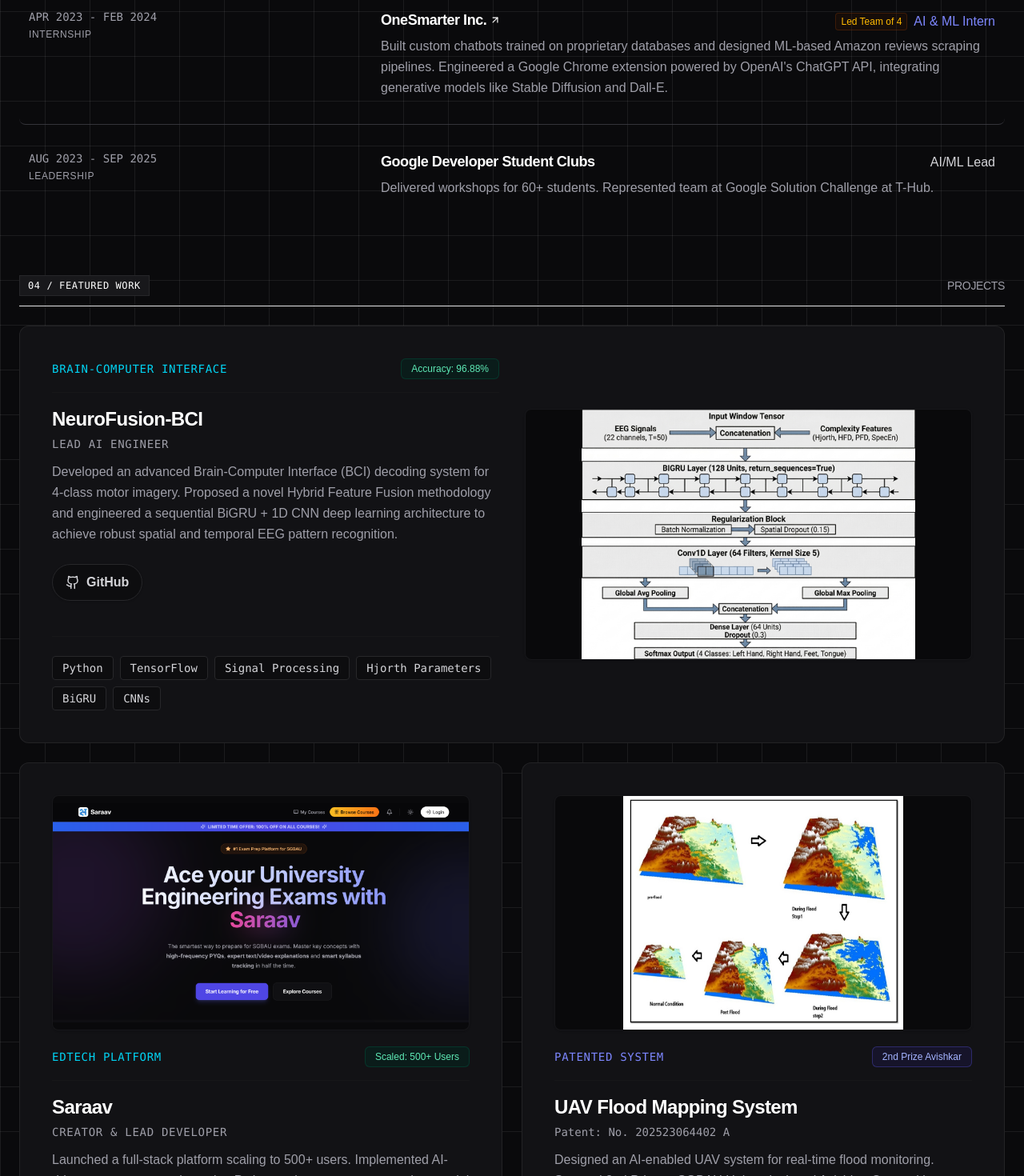
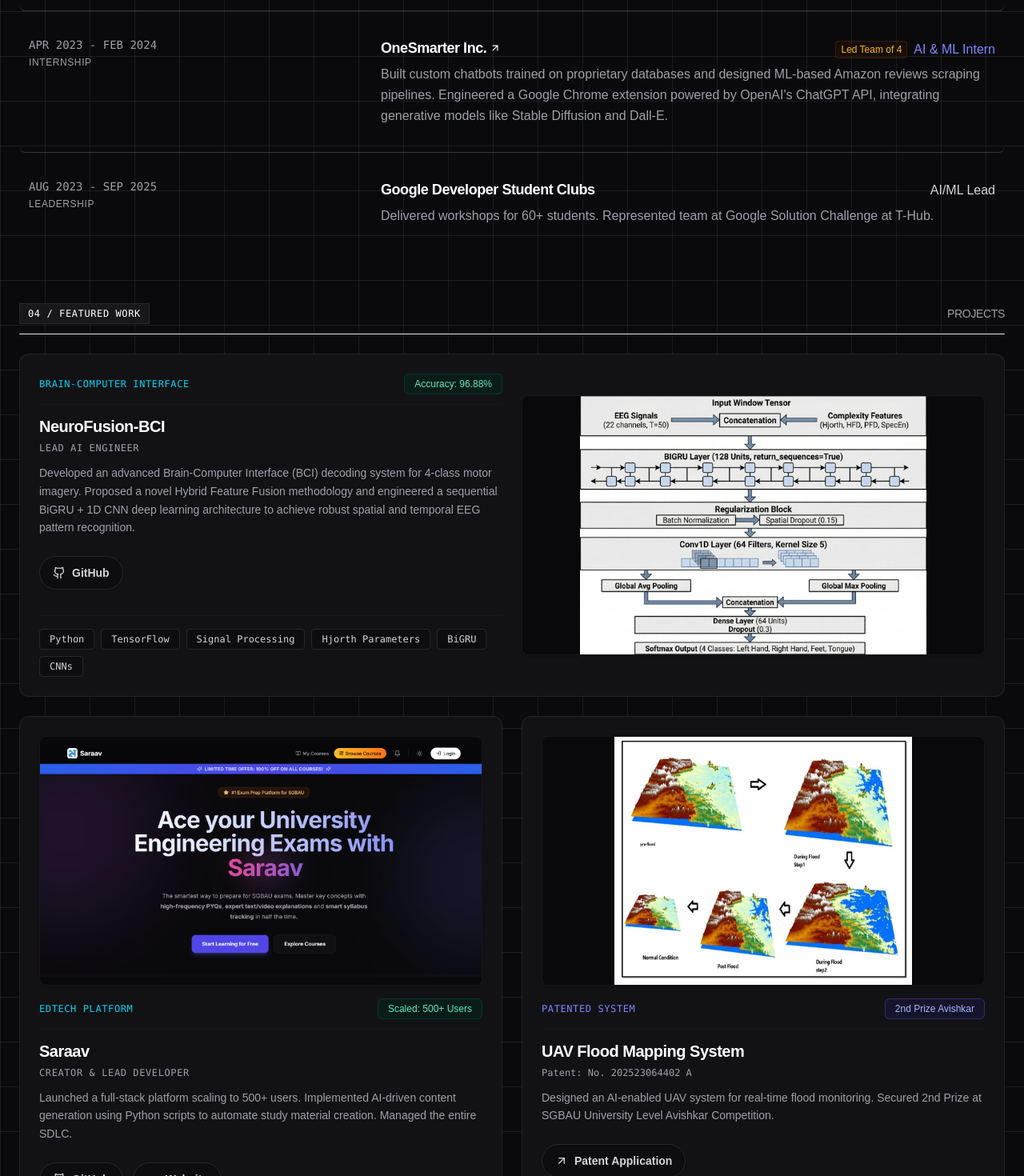
Before and after one commit to Saurabhkg03/my-portfolio-website, a Next.js app: page / in a window 1280 px wide. Shown: the part 1330-2800 px from the top of the page at 80% size. Built offline with nearby package versions, Linux system fonts and the light colour scheme.

Commit message:
feat: initialize portfolio landing page and scroll header components

```diff
--- a/src/app/page.tsx
+++ b/src/app/page.tsx
@@ -97,7 +97,7 @@
 export default function PortfolioPage() {
   return (
     <div className="min-h-screen text-zinc-900 dark:text-zinc-100 antialiased">
-      <main className="mx-auto max-w-7xl space-y-16 px-6 pt-12 pb-16 md:pt-16 md:pb-14">
+      <main className="mx-auto max-w-7xl space-y-16 px-6 pt-12 pb-16 md:pt-20 md:pb-14">
         {/* HERO */}
         <section
           id="about"
@@ -141,7 +141,7 @@
             </div>
 
             <div className="space-y-5 border-l-2 border-zinc-200 pl-6 pt-4 dark:border-zinc-800">
-              <p className="text-base font-normal leading-relaxed text-zinc-600 dark:text-zinc-300 md:text-lg">
+              <p className="text-base font-normal leading-relaxed text-zinc-600 dark:text-zinc-300 md:text-base">
                 I am a{" "}
                 <strong className="font-semibold text-zinc-900 dark:text-white">
                   Full-Stack AI Engineer
@@ -162,7 +162,7 @@
                 </strong>{" "}
                 at the University Level Avishkar Competition.
               </p>
-              <p className="text-base font-normal leading-relaxed text-zinc-500 dark:text-zinc-400">
+              <p className="text-sm font-normal leading-relaxed text-zinc-500 dark:text-zinc-400">
                 I thrive in developing end-to-end products that merge advanced AI with seamless user experiences.
               </p>
             </div>
@@ -171,7 +171,7 @@
         </section>
 
         {/* TECH STACK */}
-        <section className="space-y-6">
+        <section className="space-y-6 mt-12 md:mt-24">
           <div className="flex items-center justify-between border-b border-zinc-950 pb-3 dark:border-zinc-200">
             <h2 className="border border-zinc-200 bg-zinc-100 px-2.5 py-1 font-mono text-xs uppercase tracking-wider text-zinc-950 dark:border-zinc-800 dark:bg-zinc-900 dark:text-white">
               02 / Technical Stack
@@ -364,39 +364,39 @@
           <BentoGrid>
             {/* NeuroFusion-BCI (Full Width Split Layout) */}
             <BentoGridItem index={0} className="md:col-span-3 lg:col-span-4">
-              <Card className="group flex h-full flex-col justify-between p-8 md:p-10">
-                <div className="grid grid-cols-1 lg:grid-cols-2 gap-8 items-center h-full">
-                  <div className="flex flex-col justify-between h-full space-y-5 order-last lg:order-first">
-                    <div className="space-y-5">
-                      <div className="flex flex-wrap items-center justify-between gap-2 border-b border-zinc-100 pb-4 dark:border-zinc-900/80">
-                        <span className="text-sm font-mono uppercase tracking-wider text-cyan-600 dark:text-cyan-400">
+              <Card className="group flex h-full flex-col justify-between p-5 md:p-6">
+                <div className="grid grid-cols-1 lg:grid-cols-2 gap-6 items-center h-full">
+                  <div className="flex flex-col justify-between h-full space-y-4 order-last lg:order-first">
+                    <div className="space-y-4">
+                      <div className="flex flex-wrap items-center justify-between gap-2 border-b border-zinc-100 pb-3 dark:border-zinc-900/80">
+                        <span className="text-xs font-mono uppercase tracking-wider text-cyan-600 dark:text-cyan-400">
                           Brain-Computer Interface
                         </span>
                         <Badge variant="neon" className="px-3 py-1 text-xs">Accuracy: 96.88%</Badge>
                       </div>
                       <div className="space-y-2">
-                        <h3 className="text-2xl font-bold tracking-tight leading-[1.1] text-zinc-950 transition-colors group-hover:text-cyan-600 dark:text-white dark:group-hover:text-cyan-300">
+                        <h3 className="text-xl font-bold tracking-tight leading-[1.1] text-zinc-950 transition-colors group-hover:text-cyan-600 dark:text-white dark:group-hover:text-cyan-300">
                           NeuroFusion-BCI
                         </h3>
-                        <p className="text-sm font-mono uppercase tracking-wider text-zinc-500 dark:text-zinc-400">
+                        <p className="text-xs font-mono uppercase tracking-wider text-zinc-500 dark:text-zinc-400">
                           Lead AI Engineer
                         </p>
-                        <p className="pt-1 text-base font-normal leading-relaxed text-zinc-600 dark:text-zinc-400">
+                        <p className="pt-1 text-sm font-normal leading-relaxed text-zinc-600 dark:text-zinc-400">
                           Developed an advanced Brain-Computer Interface (BCI) decoding system for 4-class motor imagery. Proposed a novel Hybrid Feature Fusion methodology and engineered a sequential BiGRU + 1D CNN deep learning architecture to achieve robust spatial and temporal EEG pattern recognition.
                         </p>
                         <div className="flex flex-wrap items-center gap-3 pt-4">
-                          <a href="https://github.com/Saurabhkg03/NeuroFusion-BCI" target="_blank" rel="noopener noreferrer" className="flex items-center gap-2 rounded-full border border-zinc-200 bg-white px-4 py-2.5 text-sm md:text-base font-semibold text-zinc-700 shadow-sm transition-colors hover:border-cyan-200 hover:bg-cyan-50 hover:text-cyan-700 dark:border-zinc-800 dark:bg-zinc-950/50 dark:text-zinc-300 dark:hover:border-cyan-900/50 dark:hover:bg-cyan-950/30 dark:hover:text-cyan-400">
-                            <GithubIcon className="h-4.5 w-4.5" />
+                          <a href="https://github.com/Saurabhkg03/NeuroFusion-BCI" target="_blank" rel="noopener noreferrer" className="flex items-center gap-2 rounded-full border border-zinc-200 bg-white px-4 py-2.5 text-xs md:text-sm font-semibold text-zinc-700 shadow-sm transition-colors hover:border-cyan-200 hover:bg-cyan-50 hover:text-cyan-700 dark:border-zinc-800 dark:bg-zinc-950/50 dark:text-zinc-300 dark:hover:border-cyan-900/50 dark:hover:bg-cyan-950/30 dark:hover:text-cyan-400">
+                            <GithubIcon className="h-4 w-4" />
                             GitHub
                           </a>
                         </div>
                       </div>
                     </div>
-                    <div className="mt-6 flex flex-wrap gap-2 border-t border-zinc-100 pt-6 dark:border-zinc-900/80">
+                    <div className="mt-4 flex flex-wrap gap-2 border-t border-zinc-100 pt-4 dark:border-zinc-900/80">
                       {["Python", "TensorFlow", "Signal Processing", "Hjorth Parameters", "BiGRU", "CNNs"].map((t) => (
                         <span
                           key={t}
-                          className="rounded border border-zinc-200 bg-zinc-50 dark:bg-zinc-950/50 px-3 py-1 font-mono text-sm text-zinc-700 dark:text-zinc-300 dark:border-zinc-800"
+                          className="rounded border border-zinc-200 bg-zinc-50 dark:bg-zinc-950/50 px-3 py-1 font-mono text-xs text-zinc-700 dark:text-zinc-300 dark:border-zinc-800"
                         >
                           {t}
                         </span>
@@ -418,8 +418,8 @@
 
             {/* Saraav (Half Width Card) */}
             <BentoGridItem index={1} className="md:col-span-2 lg:col-span-2">
-              <Card className="group flex h-full flex-col justify-between p-8 md:p-10">
-                <div className="space-y-5">
+              <Card className="group flex h-full flex-col justify-between p-5 md:p-6">
+                <div className="space-y-4">
                   <div className="relative w-full aspect-video overflow-hidden rounded-lg border border-zinc-200/50 dark:border-zinc-800/50 shadow-sm bg-zinc-50 dark:bg-zinc-950">
                     <Image
                       src="/saraav.png"
@@ -430,42 +430,42 @@
                       priority
                     />
                   </div>
-                  <div className="flex flex-wrap items-center justify-between gap-2 border-b border-zinc-100 pb-4 dark:border-zinc-900/80">
-                    <span className="text-sm font-mono uppercase tracking-wider text-cyan-600 dark:text-cyan-400">
+                  <div className="flex flex-wrap items-center justify-between gap-2 border-b border-zinc-100 pb-3 dark:border-zinc-900/80">
+                    <span className="text-xs font-mono uppercase tracking-wider text-cyan-600 dark:text-cyan-400">
                       EdTech Platform
                     </span>
                     <Badge variant="neon" className="px-3 py-1 text-xs">Scaled: 500+ Users</Badge>
                   </div>
                   <div className="space-y-2">
-                    <h3 className="text-2xl font-bold tracking-tight leading-[1.1] text-zinc-950 transition-colors group-hover:text-cyan-600 dark:text-white dark:group-hover:text-cyan-300">
+                    <h3 className="text-xl font-bold tracking-tight leading-[1.1] text-zinc-950 transition-colors group-hover:text-cyan-600 dark:text-white dark:group-hover:text-cyan-300">
                       Saraav
                     </h3>
-                    <p className="text-sm font-mono uppercase tracking-wider text-zinc-500 dark:text-zinc-400">
+                    <p className="text-xs font-mono uppercase tracking-wider text-zinc-500 dark:text-zinc-400">
                       Creator & Lead Developer
                     </p>
-                    <p className="pt-1 text-base font-normal leading-relaxed text-zinc-600 dark:text-zinc-400">
+                    <p className="pt-1 text-sm font-normal leading-relaxed text-zinc-650 dark:text-zinc-400">
                       Launched a full-stack platform scaling to 500+ users. Implemented
                       AI-driven content generation using Python scripts to automate study
                       material creation. Managed the entire SDLC.
                     </p>
                     <div className="flex flex-wrap items-center gap-3 pt-4">
-                      <a href="https://github.com/Saurabhkg03/saraav" target="_blank" rel="noopener noreferrer" className="flex items-center gap-2 rounded-full border border-zinc-200 bg-white px-4 py-2.5 text-sm md:text-base font-semibold text-zinc-700 shadow-sm transition-colors hover:border-cyan-200 hover:bg-cyan-50 hover:text-cyan-700 dark:border-zinc-800 dark:bg-zinc-950/50 dark:text-zinc-300 dark:hover:border-cyan-900/50 dark:hover:bg-cyan-950/30 dark:hover:text-cyan-400">
-                        <GithubIcon className="h-4.5 w-4.5" />
+                      <a href="https://github.com/Saurabhkg03/saraav" target="_blank" rel="noopener noreferrer" className="flex items-center gap-2 rounded-full border border-zinc-200 bg-white px-4 py-2.5 text-xs md:text-sm font-semibold text-zinc-700 shadow-sm transition-colors hover:border-cyan-200 hover:bg-cyan-50 hover:text-cyan-700 dark:border-zinc-800 dark:bg-zinc-950/50 dark:text-zinc-300 dark:hover:border-cyan-900/50 dark:hover:bg-cyan-950/30 dark:hover:text-cyan-400">
+                        <GithubIcon className="h-4 w-4" />
                         GitHub
                       </a>
-                      <a href="https://saraav.in" target="_blank" rel="noopener noreferrer" className="flex items-center gap-2 rounded-full border border-zinc-200 bg-white px-4 py-2.5 text-sm md:text-base font-semibold text-zinc-700 shadow-sm transition-colors hover:border-cyan-200 hover:bg-cyan-50 hover:text-cyan-700 dark:border-zinc-800 dark:bg-zinc-950/50 dark:text-zinc-300 dark:hover:border-cyan-900/50 dark:hover:bg-cyan-950/30 dark:hover:text-cyan-400">
-                        <ArrowUpRight className="h-4.5 w-4.5" />
+                      <a href="https://saraav.in" target="_blank" rel="noopener noreferrer" className="flex items-center gap-2 rounded-full border border-zinc-200 bg-white px-4 py-2.5 text-xs md:text-sm font-semibold text-zinc-700 shadow-sm transition-colors hover:border-cyan-200 hover:bg-cyan-50 hover:text-cyan-700 dark:border-zinc-800 dark:bg-zinc-950/50 dark:text-zinc-300 dark:hover:border-cyan-900/50 dark:hover:bg-cyan-950/30 dark:hover:text-cyan-400">
+                        <ArrowUpRight className="h-4 w-4" />
                         Website
                       </a>
                     </div>
                   </div>
                 </div>
-                <div className="mt-6 flex flex-wrap gap-2 border-t border-zinc-100 pt-6 dark:border-zinc-900/80">
+                <div className="mt-4 flex flex-wrap gap-2 border-t border-zinc-100 pt-4 dark:border-zinc-900/80">
                   {["React.js", "TypeScript", "Firebase", "Tailwind CSS", "Python"].map(
                     (t) => (
                       <span
                         key={t}
-                        className="rounded border border-zinc-200 bg-zinc-50 dark:bg-zinc-950/50 px-3 py-1 font-mono text-sm text-zinc-700 dark:text-zinc-300 dark:border-zinc-800"
+                        className="rounded border border-zinc-200 bg-zinc-50 dark:bg-zinc-950/50 px-3 py-1 font-mono text-xs text-zinc-700 dark:text-zinc-300 dark:border-zinc-800"
                       >
                         {t}
                       </span>
@@ -476,8 +476,8 @@
             </BentoGridItem>
 
             <BentoGridItem index={2} className="md:col-span-1 lg:col-span-2">
-              <Card className="group flex h-full flex-col justify-between p-8 md:p-10">
-                <div className="space-y-5">
+              <Card className="group flex h-full flex-col justify-between p-5 md:p-6">
+                <div className="space-y-4">
                   <div className="relative w-full aspect-video overflow-hidden rounded-lg border border-zinc-200/50 dark:border-zinc-800/50 shadow-sm bg-zinc-50 dark:bg-zinc-950">
                     <Image
                       src="/flood.jpg"
@@ -487,36 +487,36 @@
                       className="object-contain object-center"
                     />
                   </div>
-                  <div className="flex flex-wrap items-center justify-between gap-2 border-b border-zinc-100 pb-4 dark:border-zinc-900/80">
-                    <span className="text-sm font-mono uppercase tracking-wider text-indigo-500 dark:text-indigo-400">
+                  <div className="flex flex-wrap items-center justify-between gap-2 border-b border-zinc-100 pb-3 dark:border-zinc-900/80">
+                    <span className="text-xs font-mono uppercase tracking-wider text-indigo-500 dark:text-indigo-400">
                       Patented System
                     </span>
                     <Badge variant="outline" className="text-indigo-600 border-indigo-200 dark:border-indigo-500/30 dark:text-indigo-300 px-3 py-1 text-xs">2nd Prize Avishkar</Badge>
                   </div>
                   <div className="space-y-2">
-                    <h3 className="text-2xl font-bold tracking-tight leading-[1.1] text-zinc-950 transition-colors group-hover:text-indigo-600 dark:text-white dark:group-hover:text-indigo-300">
+                    <h3 className="text-xl font-bold tracking-tight leading-[1.1] text-zinc-950 transition-colors group-hover:text-indigo-600 dark:text-white dark:group-hover:text-indigo-300">
                       UAV Flood Mapping System
                     </h3>
-                    <p className="text-sm font-mono text-zinc-500 dark:text-zinc-400">
+                    <p className="text-xs font-mono text-zinc-500 dark:text-zinc-400">
                       Patent: No. 202523064402 A
                     </p>
-                    <p className="pt-1 text-base font-normal leading-relaxed text-zinc-600 dark:text-zinc-400">
+                    <p className="pt-1 text-sm font-normal leading-relaxed text-zinc-650 dark:text-zinc-400">
                       Designed an AI-enabled UAV system for real-time flood monitoring.
                       Secured 2nd Prize at SGBAU University Level Avishkar Competition.
                     </p>
                     <div className="flex flex-wrap items-center gap-3 pt-4">
-                      <a href="https://drive.google.com/file/d/1Cjz4lhJ7I8XXd_FkwSzNKlvWH71dsIOE/view" target="_blank" rel="noopener noreferrer" className="flex items-center gap-2 rounded-full border border-zinc-200 bg-white px-4 py-2.5 text-sm md:text-base font-semibold text-zinc-700 shadow-sm transition-colors hover:border-indigo-200 hover:bg-indigo-50 hover:text-indigo-700 dark:border-zinc-800 dark:bg-zinc-950/50 dark:text-zinc-300 dark:hover:border-indigo-900/50 dark:hover:bg-indigo-950/30 dark:hover:text-indigo-400">
-                        <ArrowUpRight className="h-4.5 w-4.5" />
+                      <a href="https://drive.google.com/file/d/1Cjz4lhJ7I8XXd_FkwSzNKlvWH71dsIOE/view" target="_blank" rel="noopener noreferrer" className="flex items-center gap-2 rounded-full border border-zinc-200 bg-white px-4 py-2.5 text-xs md:text-sm font-semibold text-zinc-700 shadow-sm transition-colors hover:border-indigo-200 hover:bg-indigo-50 hover:text-indigo-700 dark:border-zinc-800 dark:bg-zinc-950/50 dark:text-zinc-300 dark:hover:border-indigo-900/50 dark:hover:bg-indigo-950/30 dark:hover:text-indigo-400">
+                        <ArrowUpRight className="h-4 w-4" />
                         Patent Application
                       </a>
                     </div>
                   </div>
                 </div>
-                <div className="mt-6 flex flex-wrap gap-2 border-t border-zinc-100 pt-6 dark:border-zinc-900/80">
+                <div className="mt-4 flex flex-wrap gap-2 border-t border-zinc-100 pt-4 dark:border-zinc-900/80">
                   {["CNNs", "LSTMs", "ArcGIS"].map((t) => (
                     <span
                       key={t}
-                      className="rounded border border-indigo-200 bg-indigo-50 dark:bg-indigo-950/50 px-3 py-1 font-mono text-sm text-indigo-700 dark:text-indigo-300 dark:border-indigo-900/40"
+                      className="rounded border border-indigo-200 bg-indigo-50 dark:bg-indigo-950/50 px-3 py-1 font-mono text-xs text-indigo-700 dark:text-indigo-300 dark:border-indigo-900/40"
                     >
                       {t}
                     </span>
@@ -526,38 +526,38 @@
             </BentoGridItem>
 
             <BentoGridItem index={3} className="md:col-span-3 lg:col-span-4">
-              <Card className="group flex h-full flex-col justify-between p-8 md:p-10">
-                <div className="grid grid-cols-1 lg:grid-cols-2 gap-8 items-center h-full">
-                  <div className="flex flex-col justify-between h-full space-y-5 order-last lg:order-first">
-                    <div className="space-y-5">
-                      <div className="flex flex-wrap items-center justify-between gap-2 border-b border-zinc-100 pb-4 dark:border-zinc-900/80">
-                        <span className="text-sm font-mono uppercase tracking-wider text-zinc-500 dark:text-zinc-400">
+              <Card className="group flex h-full flex-col justify-between p-5 md:p-6">
+                <div className="grid grid-cols-1 lg:grid-cols-2 gap-6 items-center h-full">
+                  <div className="flex flex-col justify-between h-full space-y-4 order-last lg:order-first">
+                    <div className="space-y-4">
+                      <div className="flex flex-wrap items-center justify-between gap-2 border-b border-zinc-100 pb-3 dark:border-zinc-900/80">
+                        <span className="text-xs font-mono uppercase tracking-wider text-zinc-500 dark:text-zinc-400">
                           GeoSpatial AI Challenge
                         </span>
                         <Badge variant="outline" className="px-3 py-1 text-xs">ISRO Dataset</Badge>
                       </div>
                       <div className="space-y-2">
-                        <h3 className="text-2xl font-bold tracking-tight leading-[1.1] text-zinc-950 transition-colors group-hover:text-zinc-600 dark:text-white dark:group-hover:text-zinc-300">
+                        <h3 className="text-xl font-bold tracking-tight leading-[1.1] text-zinc-950 transition-colors group-hover:text-zinc-600 dark:text-white dark:group-hover:text-zinc-300">
                           Solar Panels Detection
                         </h3>
-                        <p className="pt-1 text-base font-normal leading-relaxed text-zinc-600 dark:text-zinc-400">
+                        <p className="pt-1 text-sm font-normal leading-relaxed text-zinc-650 dark:text-zinc-400">
                           Developed high-precision models to detect solar parks from ISRO&apos;s
                           LISS4 sensor images for advanced environmental and asset mapping
                           pipelines.
                         </p>
                         <div className="flex flex-wrap items-center gap-3 pt-4">
-                          <a href="https://github.com/Saurabhkg03/Solarnet" target="_blank" rel="noopener noreferrer" className="flex items-center gap-2 rounded-full border border-zinc-200 bg-white px-4 py-2.5 text-sm md:text-base font-semibold text-zinc-700 shadow-sm transition-colors hover:border-zinc-300 hover:bg-zinc-50 hover:text-zinc-950 dark:border-zinc-800 dark:bg-zinc-950/50 dark:text-zinc-300 dark:hover:border-zinc-700 dark:hover:bg-zinc-900 dark:hover:text-white">
-                            <GithubIcon className="h-4.5 w-4.5" />
+                          <a href="https://github.com/Saurabhkg03/Solarnet" target="_blank" rel="noopener noreferrer" className="flex items-center gap-2 rounded-full border border-zinc-200 bg-white px-4 py-2.5 text-xs md:text-sm font-semibold text-zinc-700 shadow-sm transition-colors hover:border-zinc-300 hover:bg-zinc-50 hover:text-zinc-950 dark:border-zinc-800 dark:bg-zinc-950/50 dark:text-zinc-300 dark:hover:border-zinc-700 dark:hover:bg-zinc-900 dark:hover:text-white">
+                            <GithubIcon className="h-4 w-4" />
                             GitHub
                           </a>
                         </div>
                       </div>
                     </div>
-                    <div className="mt-6 flex flex-wrap gap-2 border-t border-zinc-100 pt-6 dark:border-zinc-900/80">
+                    <div className="mt-4 flex flex-wrap gap-2 border-t border-zinc-100 pt-4 dark:border-zinc-900/80">
                       {["TensorFlow", "Python", "CNNs", "U-Net", "QGIS"].map((t) => (
                         <span
                           key={t}
-                          className="rounded border border-zinc-200 bg-zinc-50 dark:bg-zinc-950/50 px-3 py-1 font-mono text-sm text-zinc-700 dark:text-zinc-300 dark:border-zinc-800"
+                          className="rounded border border-zinc-200 bg-zinc-50 dark:bg-zinc-950/50 px-3 py-1 font-mono text-xs text-zinc-700 dark:text-zinc-300 dark:border-zinc-800"
                         >
                           {t}
                         </span>
--- a/src/components/ScrollHeader.tsx
+++ b/src/components/ScrollHeader.tsx
@@ -80,7 +80,7 @@
 
               </a>
 
-              <nav className="hidden items-center gap-8 text-sm font-medium text-zinc-950 dark:text-white md:flex">
+              <nav className="hidden items-center gap-8 text-sm font-medium text-zinc-950 dark:text-zinc-300 md:flex">
                 <a href="/#about" className="hover:opacity-75 transition-opacity">
                   About
                 </a>
```
